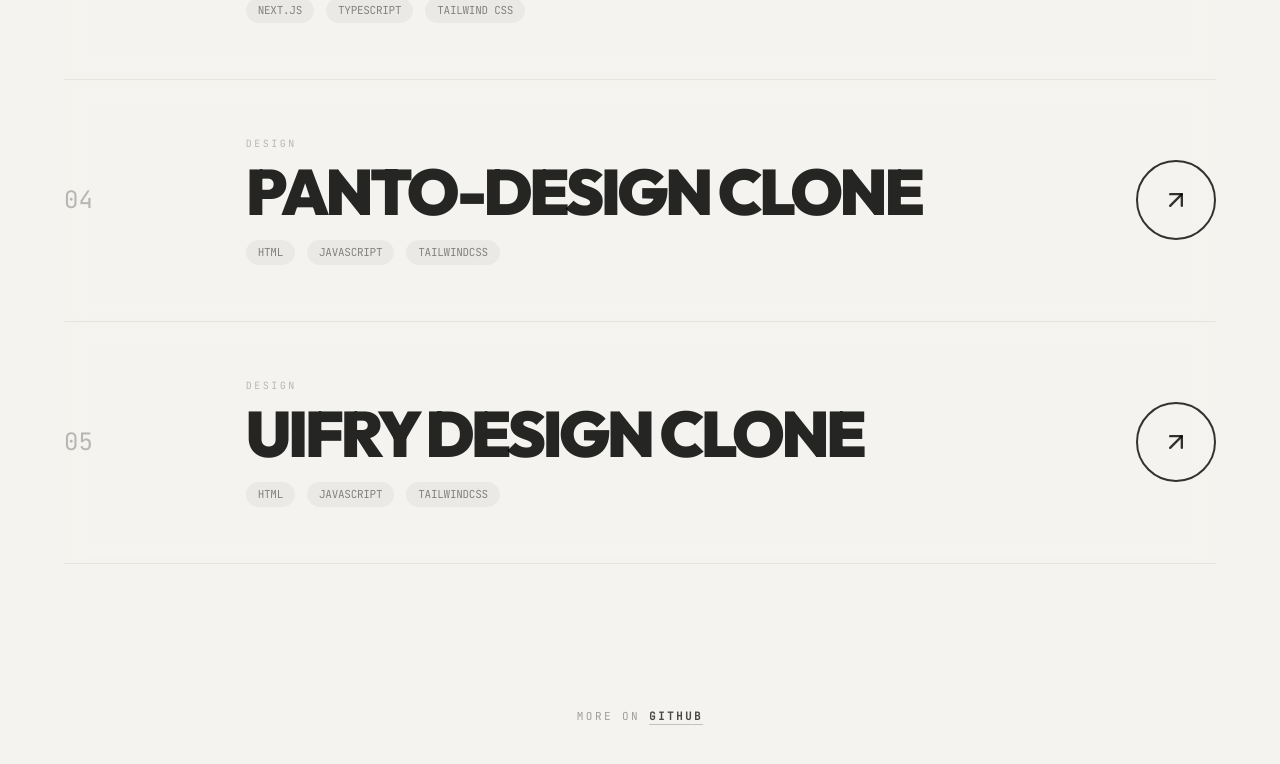
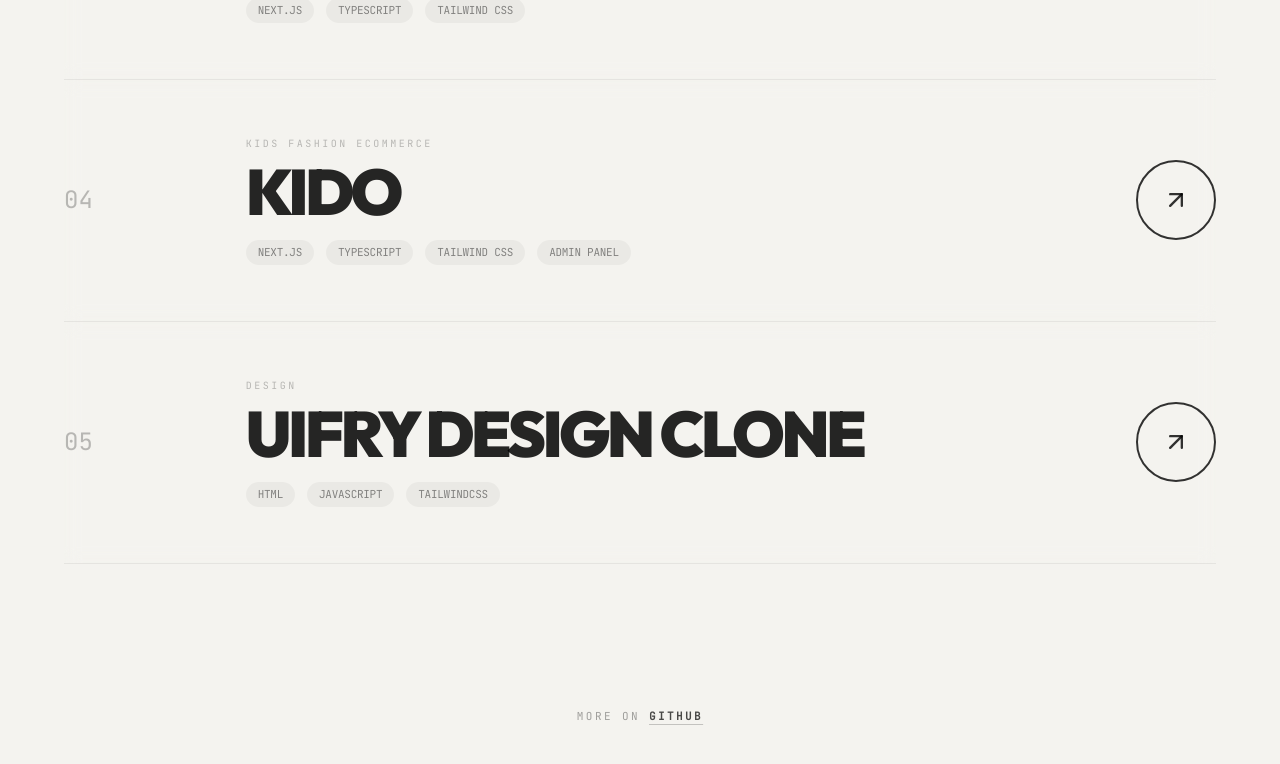
Before and after one commit to javaadde/portfolioo, a Next.js app: page /projects in a window 1280 px wide. Shown: the part 1179-1943 px from the top of the page. Built offline with nearby package versions, Linux system fonts and the light colour scheme.

Commit message:
refactor(project-hayon): content and discriptions

```diff
--- a/src/data/projects.ts
+++ b/src/data/projects.ts
@@ -71,21 +71,20 @@
     },
     {
         id: 4,
-        name: "Panto-design clone",
-        slug: "panto-design-clone",
-        category: "Design",
-        rating: "8.9",
-        image: "/projects/design-clone.png",
-        description: "A Fully-Responsive Landing page desing of panto which is cloned for purpose of studying",
-        technologies: ["html", "javaScript", "tailwindcss",],
-        githubUrl: "https://github.com/javaadde/FigmaDesign",
-        demoUrl: "https://javaadde.github.io/FigmaDesign/two/design.html",
+        name: "Kido",
+        slug: "kido",
+        category: "Kids Fashion Ecommerce",
+        rating: "9.1",
+        image: "/projects/project-4.png",
+        description: "A kids fashion ecommerce website with an integrated admin panel for managing products, collections, and store content from one clean dashboard.",
+        technologies: ["Next.js", "TypeScript", "Tailwind CSS", "Admin Panel"],
+        githubUrl: "https://github.com/javaadde/kids-wearing-ecom",
+        demoUrl: "https://kids-wearing-ecom.vercel.app/",
         features: [
-            "User authentication and profiles",
-            "Post creation with media upload",
-            "Real-time chat messaging",
-            "Like, comment, and share functionality",
-            "Follow/unfollow system"
+            "Kids fashion storefront",
+            "Integrated admin dashboard",
+            "Product and collection management",
+            "Responsive shopping experience"
         ]
     },
     {
--- a/src/data/selectedProjects.ts
+++ b/src/data/selectedProjects.ts
@@ -121,6 +121,8 @@
     description:
       "A kids fashion ecommerce website with an integrated admin panel for managing products, collections, and store content from one clean dashboard.",
     year: "2026",
+    liveUrl: "https://kids-wearing-ecom.vercel.app/",
+    githubUrl: "https://github.com/javaadde/kids-wearing-ecom",
     previewImage: projectFourPreview,
     timeline: "2026",
     projectType: "Kids fashion ecommerce",
```
